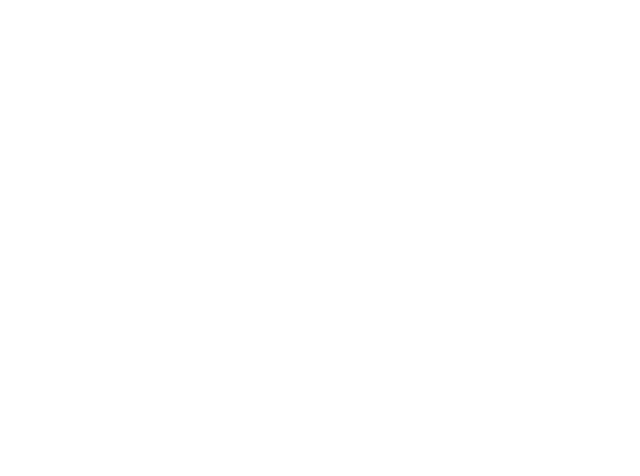
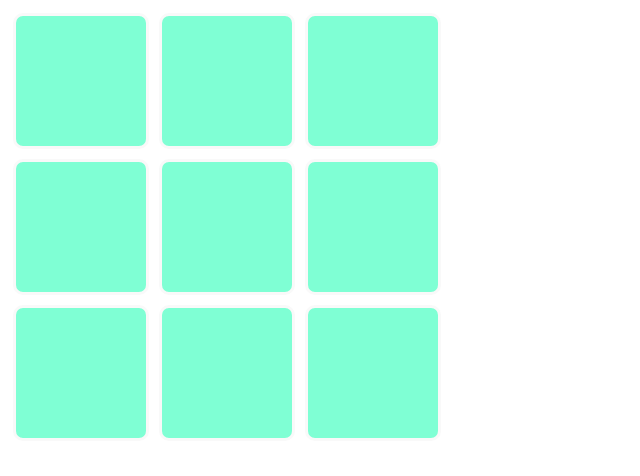
Before and after one commit to Denkalinovsky/tic-tac-toe, a Vue app: page / in a window 1280 px wide. Both pictures are taken after a click on the button "Start new game with another player". Shown: the top 476 px of the page, without its empty margins (0-640 px from the left). Built offline with nearby package versions, Linux system fonts and the light colour scheme.

Commit message:
feat(Game): adding new methods "changeItem" and "saveGame
refactoring, update layout;
removed methods, getters, mounted, computed;
change data;

```diff
--- a/src/components/Game.vue
+++ b/src/components/Game.vue
@@ -1,70 +1,62 @@
 <template>
   <div class="game">
     <div
-      v-for="(row, indexRow) of playground"
-      :key="indexRow"
-      class="game__row"
+      v-for="(key, indexItem) of gameBoard"
+      :key="indexItem"
+      class="game__item"
+      @click="changeItem(indexItem)"
     >
-      <div
-        v-for="(column, indexColumn) of row"
-        :key="column.key"
-        class="game__row-item"
-        @click="changeTheValueOnTheField(indexRow, indexColumn)"
-      >
-        {{ playground[indexRow][indexColumn].valueField }}
-      </div>
+      {{ gameBoard[indexItem] }}
     </div>
   </div>
 </template>
 
 <script>
-import { mapMutations } from "vuex";
-
 export default {
   name: "Game",
   data() {
     return {
       /**
-       * field dimension (int)
+       * who walks {string}
        */
-      gameSize: 3,
+      whoWalks: "X",
       /**
-       * who walks (int) true => "O", false => "X"
+       * game board {object}
        */
-      whoWalks: true,
+      gameBoard: {
+        0: "",
+        1: "",
+        2: "",
+        3: "",
+        4: "",
+        5: "",
+        6: "",
+        7: "",
+        8: "",
+      },
     };
   },
-  computed: {
-    /*
-     * get game board
-     * returns {array[...array]} gameBoard
+  methods: {
+    /**
+     * change the playing field element
+     * @param: {string} indexItem - index in the object "gameBoard" that you want to change
      */
-    playground() {
-      return this.$store.state.gameBoard;
+    changeItem(indexItem) {
+      this.gameBoard[indexItem] = this.whoWalks;
+      this.whoWalks = "X" === this.whoWalks ? "O" : "X";
+      this.saveGame();
     },
-  },
-  methods: {
-    ...mapMutations({
-      startGame: "startGame",
-      changeItem: "changeItem",
-    }),
-    /*
-     * change item payload
+    /**
+     * save "game board" and "who walks" to Vuex and localstorage
      */
-    changeTheValueOnTheField(rowIndex, columnIndex) {
-      this.$store.commit("changeItem", {
-        rowIndex,
-        columnIndex,
-        valueField: this.whoWalks ? "O" : "X",
+    saveGame() {
+      this.$store.commit("saveGame", {
+        gameBoard: this.gameBoard,
+        whoWalks: this.whoWalks,
       });
-      this.whoWalks = !this.whoWalks;
+      localStorage.setItem("gameBoard", JSON.stringify(this.gameBoard));
+      localStorage.setItem("whoWalks", this.whoWalks);
     },
-  },
-  mounted() {
-    /*
-     * init game board
-     */
-    this.startGame();
   },
 };
 </script>
```
